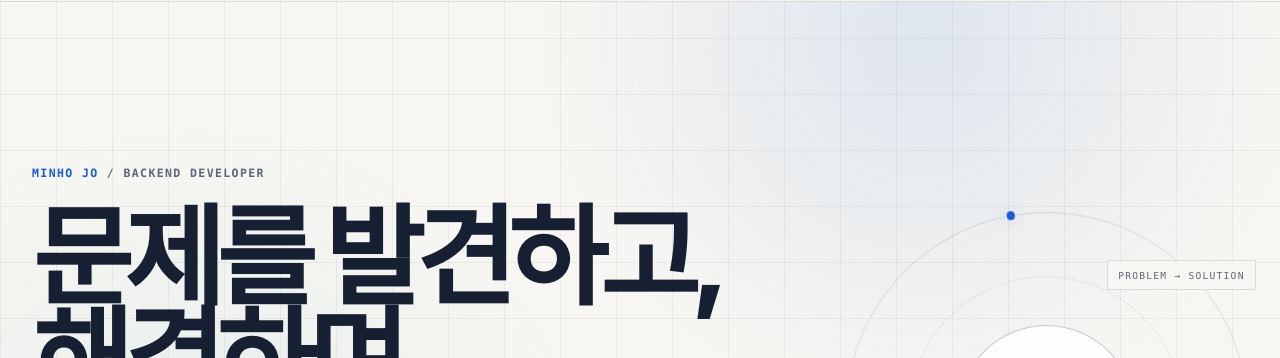
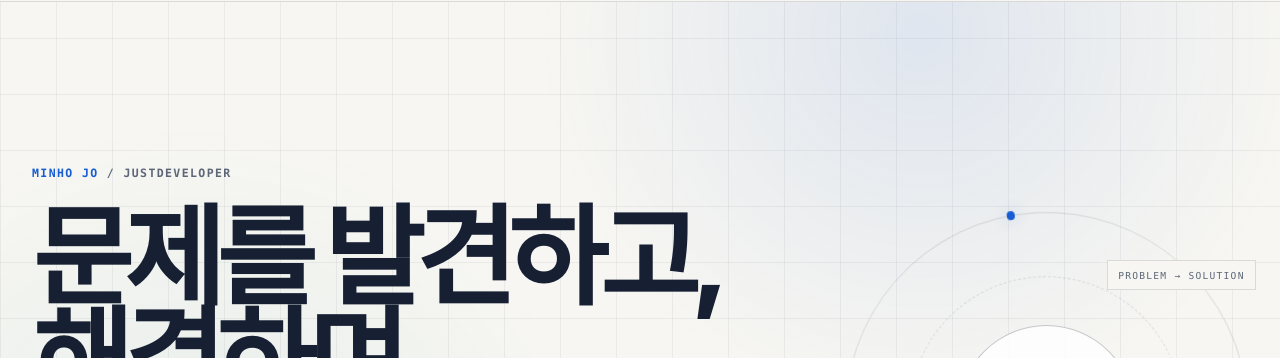
Before and after one commit to yollo4179/yollo4179.github.io, a Jekyll site: the page built from index.html, in a window 1280 px wide and 900 px high. Shown: the part 74-432 px from the top of the window. Built offline with Jekyll 4.4.1, drawn with Linux system fonts in a browser that asks for light colours.

Commit message:
chore: 홈 개발자 소개 문구 정리

```diff
--- a/index.html
+++ b/index.html
@@ -9,7 +9,7 @@ nav_context: WELCOME
   <section class="hero" aria-labelledby="hero-title">
     <div class="page-container hero__layout">
       <div class="hero__content">
-        <p class="eyebrow"><span>Minho Jo</span> / Backend Developer</p>
+        <p class="eyebrow"><span>Minho Jo</span> / JustDeveloper</p>
         <h1 id="hero-title">
           문제를 발견하고,
           <span>해결하며</span>
```
